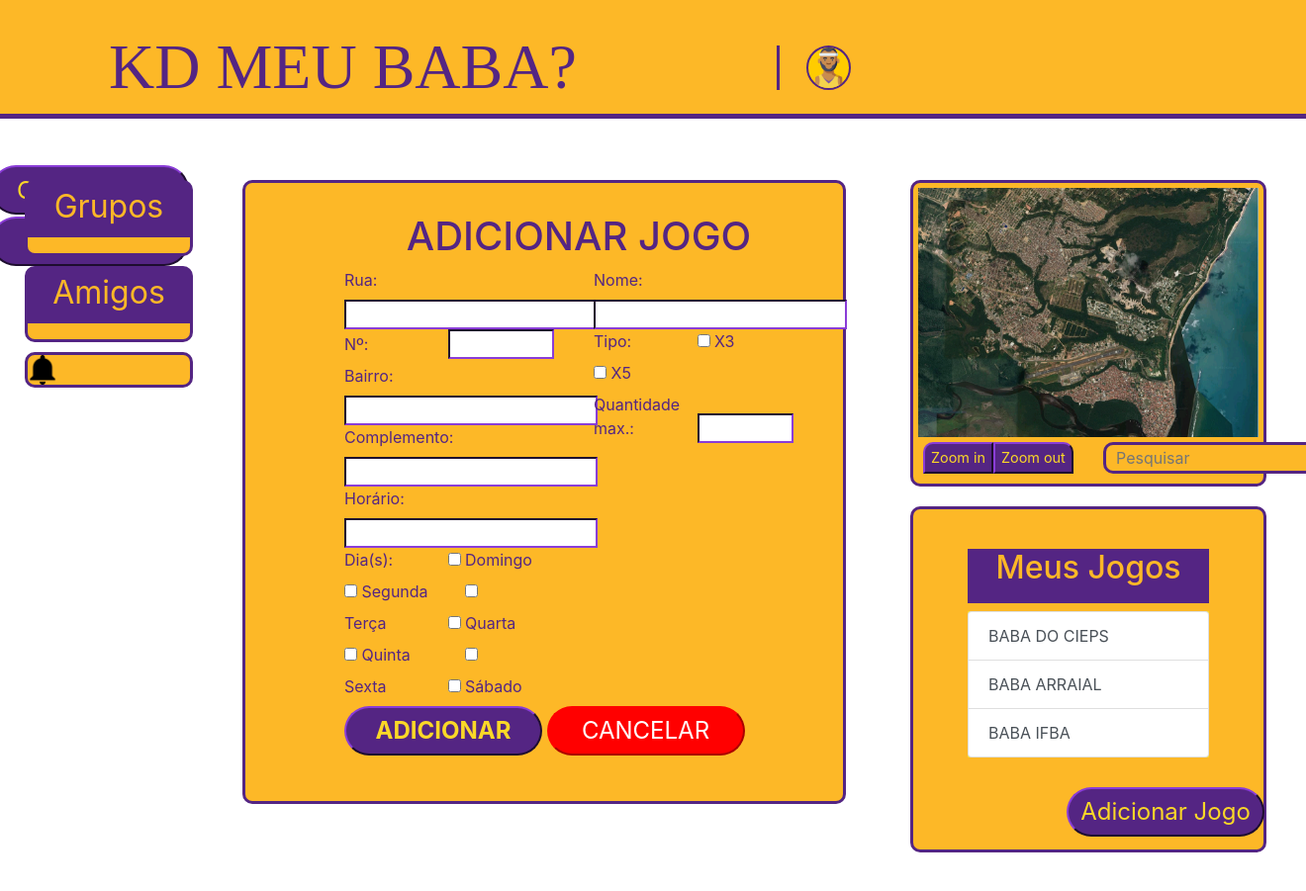
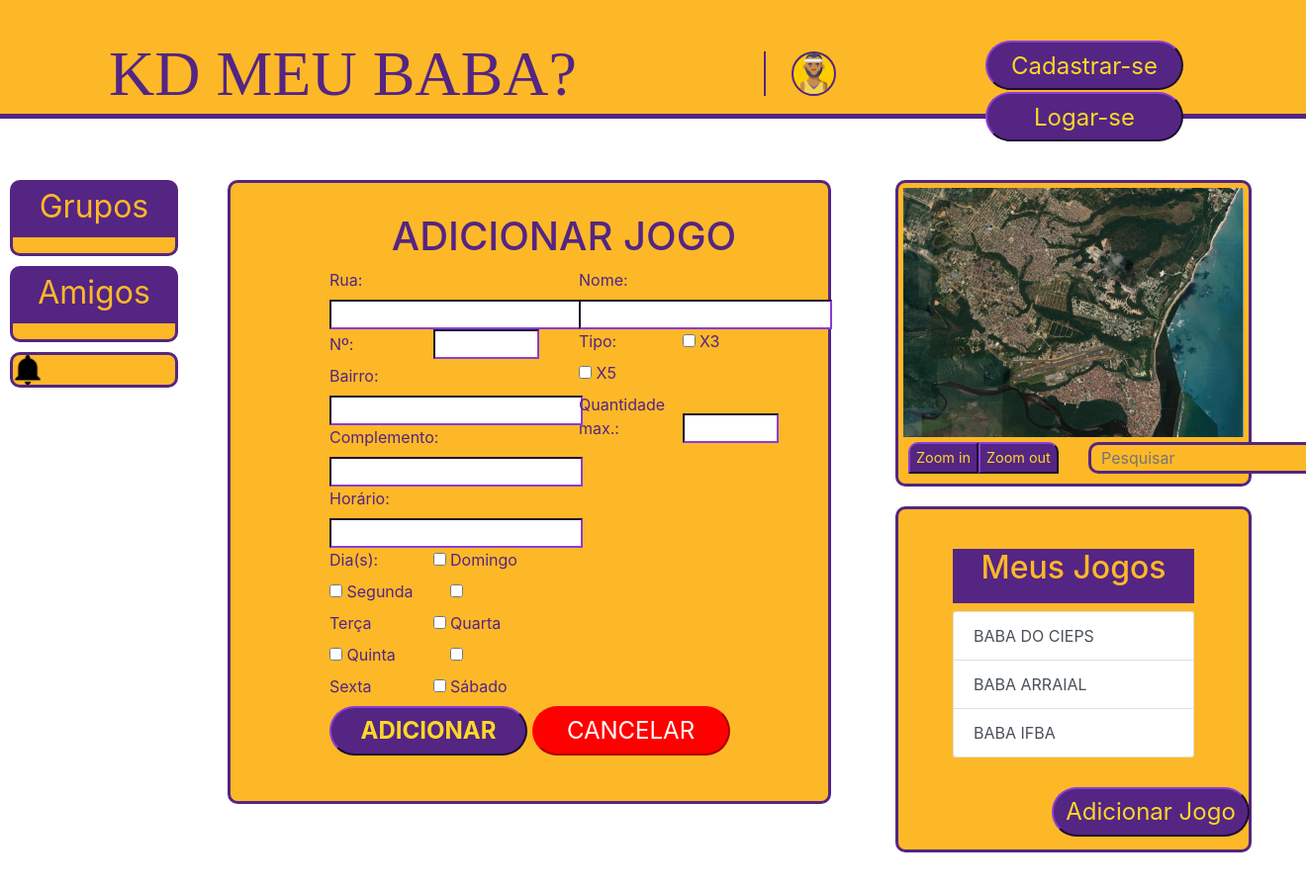
Before and after one commit to nidomus/kdmeubaba, a PHP site: page /visao/addjogo.html in a window 1320 px wide; the page is wider, and only the part inside the window is pictured. Shown: the top 901 px of that part at 99% size. Run offline with PHP 8.4, Linux system fonts and the light colour scheme.

Commit message:
Herbert_03 (Layout Final)

```diff
--- a/visao/index.php
+++ b/visao/index.php
@@ -261,7 +261,7 @@
 
 				</div>
 
-
+			</div>
 
 			</div>
 
@@ -270,7 +270,7 @@
 
 
 
-	</div>
+
 
 	<div class="modal" id="myModal">
 		<div class="modal-dialog">
--- a/visao/style.css
+++ b/visao/style.css
@@ -8,7 +8,7 @@
 }
 
 
-#body{
+body{
 	background-color: #e2e2e2;
 	width: 100%;
 	height: 100%;
@@ -44,15 +44,16 @@
 
 #main {
     margin-top: 40px;
-	margin-left: 0px;
-	width: fit-content;
+    padding-left: 0%;
+    padding-right: 2%;
+    margin-left: 0px;
+    width: 100%;
 }
-
 #corpo{
-
+	padding: unset;
 	position: absolute;
 	margin-top: 20px;
-	width: auto;
+	width: 100%;
 	/* margin-left: 2%; */
 
 }
@@ -119,8 +120,9 @@
     padding-top: unset;
     height: auto;
     position: relative;
-    border-left: 3.5px solid #542583;
-    margin-left: 1%;
+    border-left: 2.5px solid #542583;
+	/* margin-left: 1%; */
+	padding-right: unset;
     width: 100%;
 }
 
```
